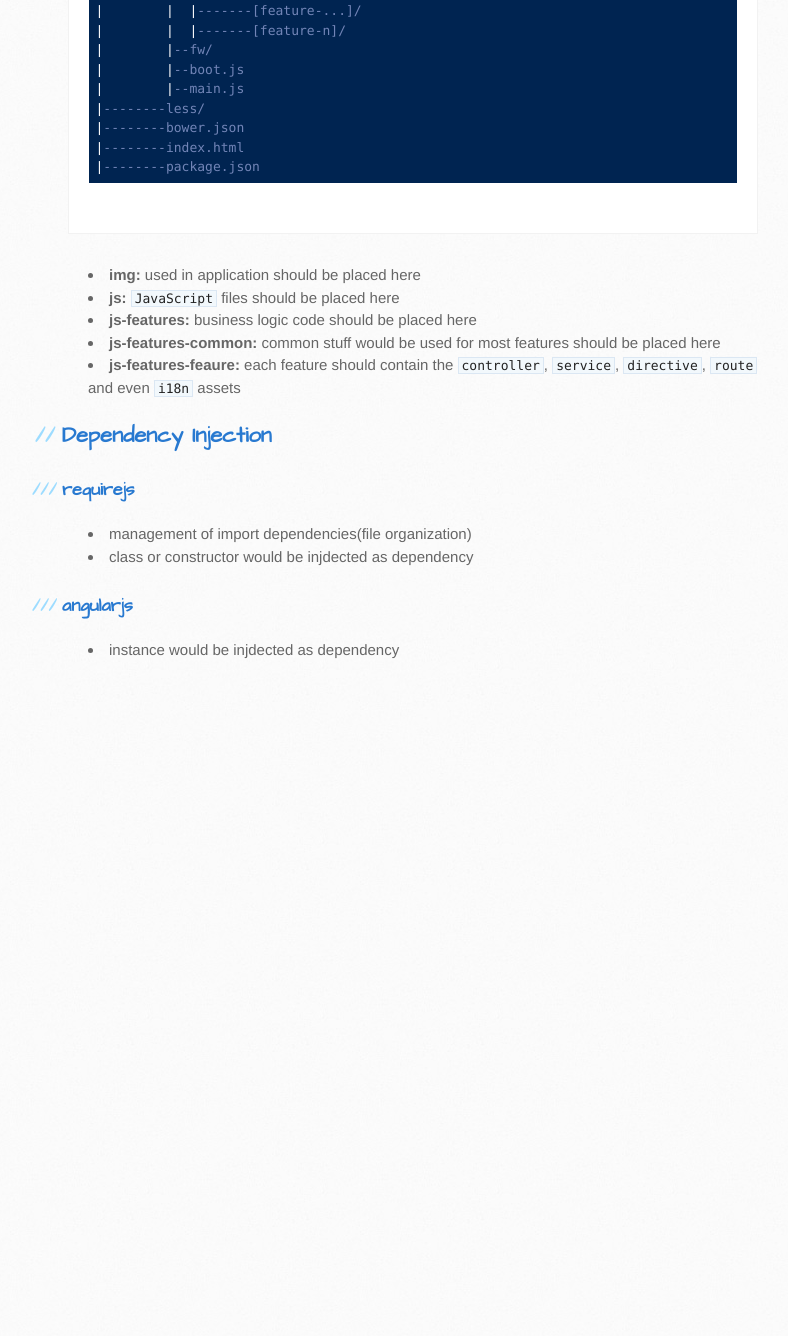
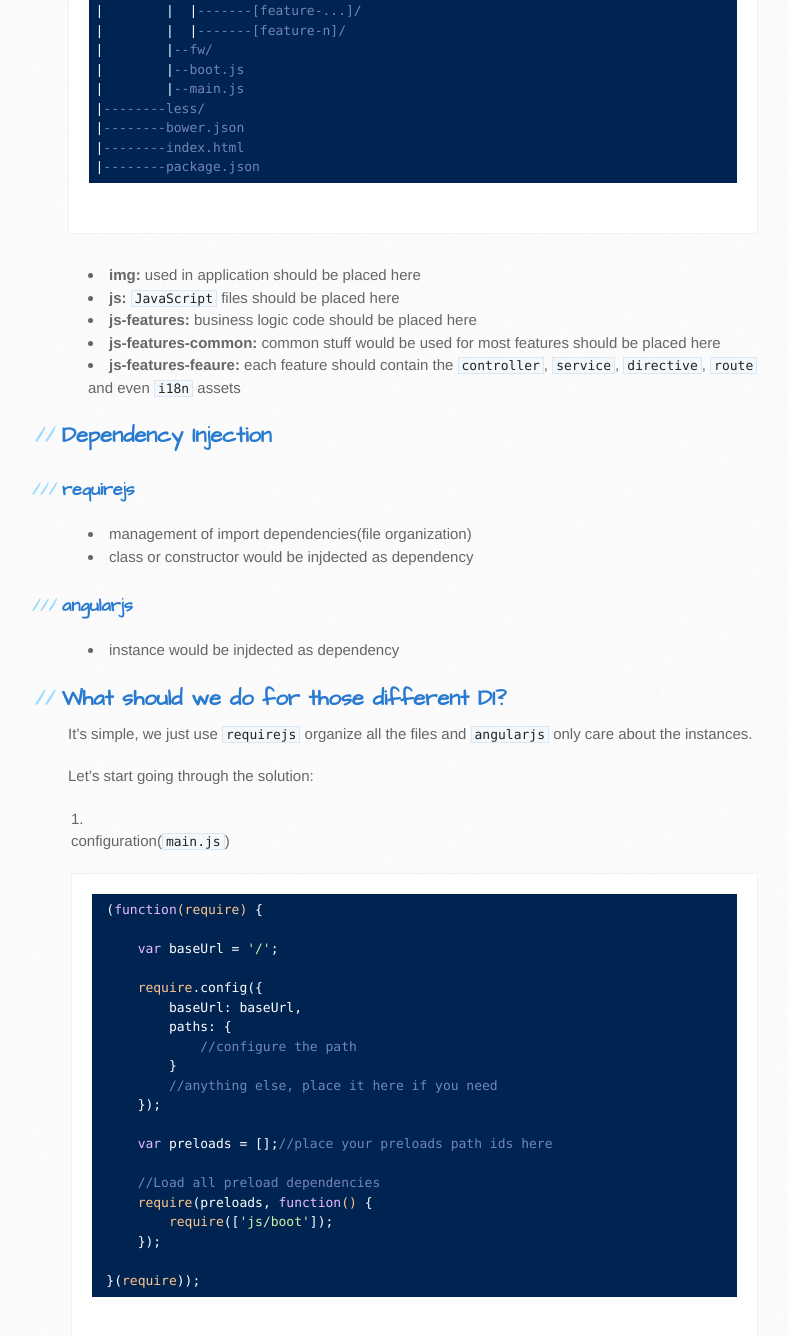
Before and after one commit to leftstick/angularjs-amd-skeleton, a Jekyll site: the page built from index.md, in a window 1280 px wide and 1400 px high, scrolled down 858 px. Shown: the top 1336 px of the window, without its empty margins (102-890 px from the left). Built offline with Jekyll 4.4.1, drawn with Linux system fonts in a browser that asks for light colours; before the commit the page ends 1562 px from its top, so only the background shows below that.

Commit message:
add config part

```diff
--- a/index.md
+++ b/index.md
@@ -42,3 +42,33 @@ layout: default
 ### [angularjs](#angularjs) ###
 
 - instance would be injdected as dependency
+
+## [What should we do for those different DI?](#what-should-we-do-for-those-different-di?) ##
+
+It's simple, we just use `requirejs` organize all the files and `angularjs` only care about the
+ instances.
+
+Let's start going through the solution:
+
+1. configuration(`main.js`)
+
+        (function(require) {
+
+            var baseUrl = '/';
+
+            require.config({
+                baseUrl: baseUrl,
+                paths: {
+                    //configure the path
+                }
+                //anything else, place it here if you need
+            });
+
+            var preloads = [];//place your preloads path ids here
+
+            //Load all preload dependencies
+            require(preloads, function() {
+                require(['js/boot']);
+            });
+
+        }(require));
```
Also changed, not shown: 1 other file.
